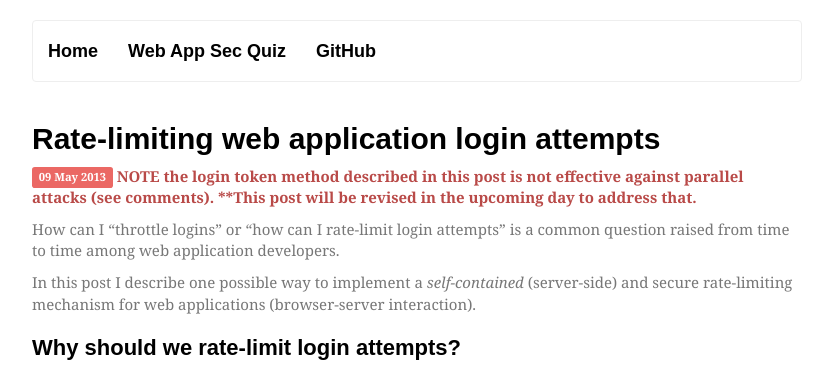
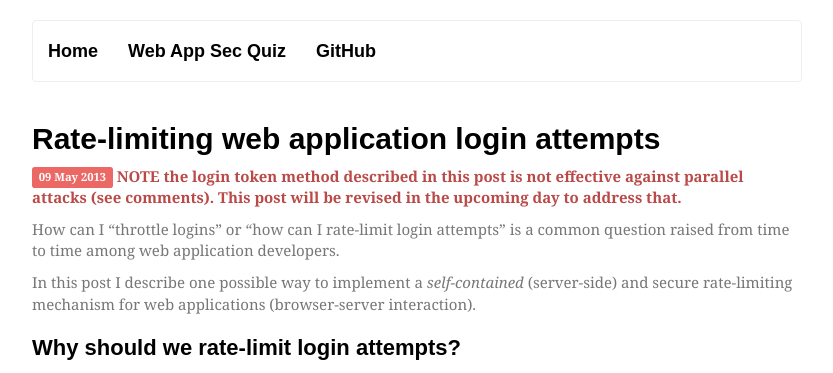
Before and after one commit to timoh6/timoh6.github.com, a Jekyll site: the page built from _posts/2015-05-07-Rate-limiting-web-application-login-attempts.md, in a window 1280 px wide and 900 px high. Shown: the top 373 px of the window, without its empty margins (223-1056 px from the left). Built offline with Jekyll 4.4.1, drawn with Linux system fonts in a browser that asks for light colours; some web fonts are replaced; comment, search, counter and statistics services are not loaded.

Commit message:
Important security note

```diff
--- a/_posts/2015-05-07-Rate-limiting-web-application-login-attempts.md
+++ b/_posts/2015-05-07-Rate-limiting-web-application-login-attempts.md
@@ -7,7 +7,7 @@
 ================
 
 <div>
-    <p><span class="label label-primary">09 May 2013</span> <strong><span class="text-danger">NOTE the login token method described in this post is not effective against parallel attacks (see comments). **This post will be revised in the upcoming day to address that.</span></strong></p>
+    <p><span class="label label-primary">09 May 2013</span> <strong><span class="text-danger">NOTE the login token method described in this post is not effective against parallel attacks (see comments). This post will be revised in the upcoming day to address that.</span></strong></p>
 </div>
 
 How can I "throttle logins" or "how can I rate-limit login attempts" is a common question raised from time to time among web application developers.
```
